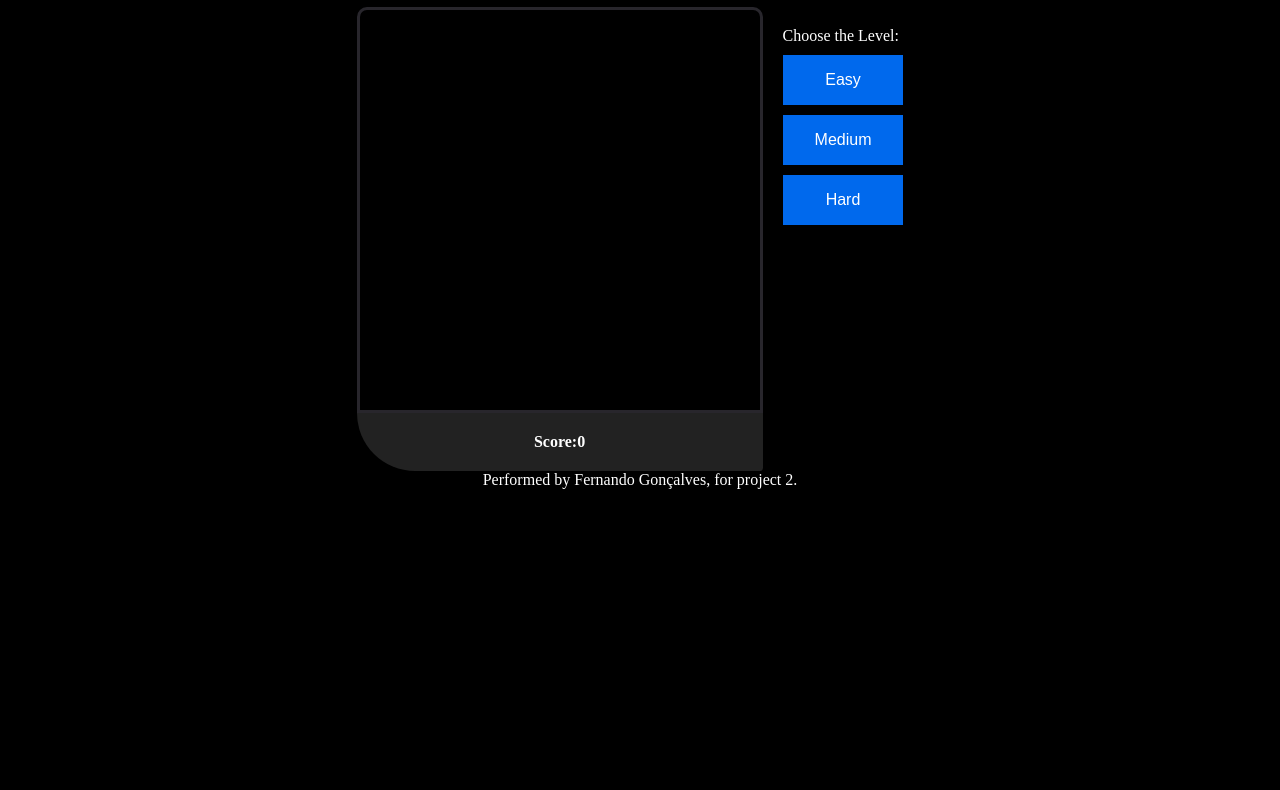
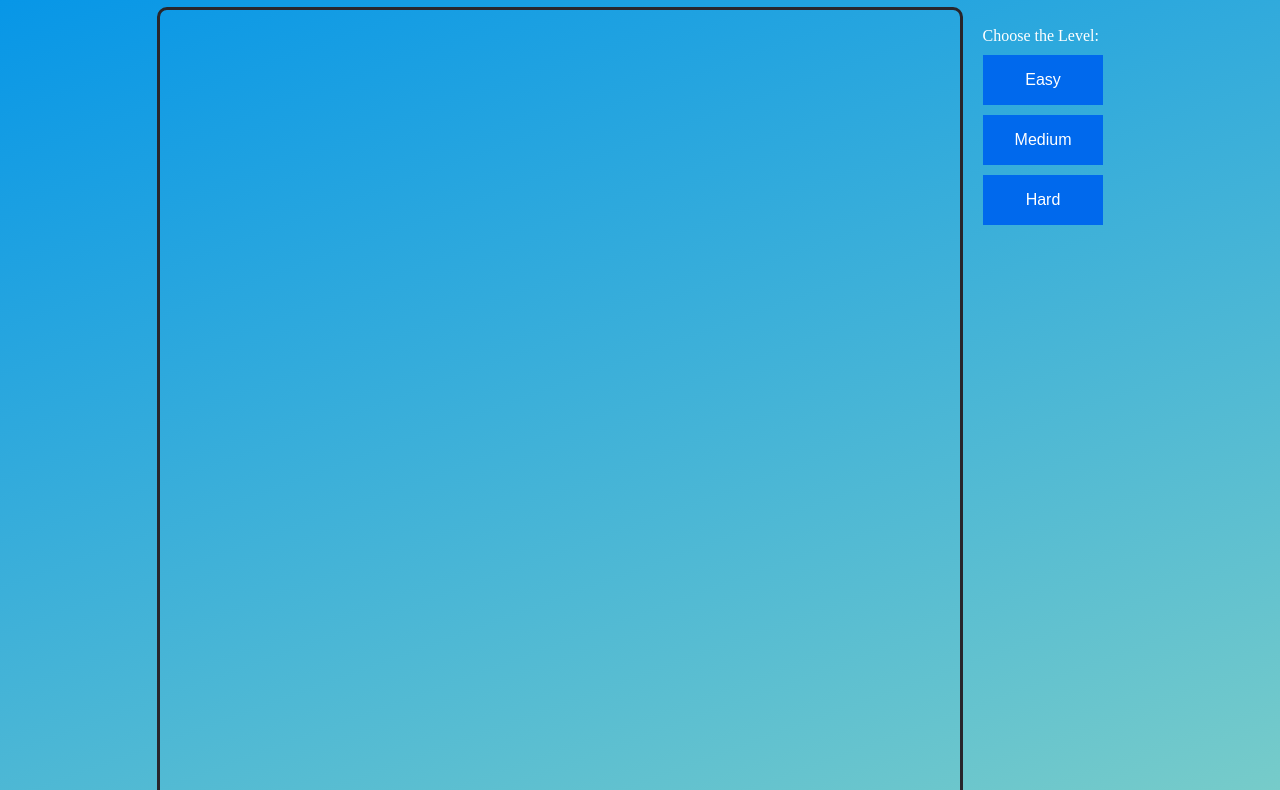
Before and after one commit to Goncalves95/snake_game, a plain HTML site: page index.html in a window 1280 px wide. Shown: the part 81-871 px from the top of the page. Before the commit the page ends 800 px from the top, so only its background shows below. Drawn offline with Linux system fonts and the light colour scheme.

Commit message:
Correcting the game area size

```diff
--- a/assets/css/style.css
+++ b/assets/css/style.css
@@ -2,8 +2,16 @@ body {
     display: flex;
     flex-direction: column;
     align-items: center;
-    background: black;
+    background-color: #0069ed;
+    background-image: linear-gradient(160deg, #0093E9 0%,
+    #80D0C7 100%);
     color: white;
+}
+
+#area {
+    display: flex;
+    width: 800px;
+    height: 800px;
 }
 
 .game {
--- a/index.html
+++ b/index.html
@@ -14,7 +14,7 @@
     <!-- Game Area -->
     <div class="game">
         <div class="game-area">
-            <canvas id="area" width="400" height="400"></canvas>
+            <canvas id="area"></canvas>
             <!-- Score Area -->
             <div class="score">Score:<span id="poits">0</span>
             </div>
```
